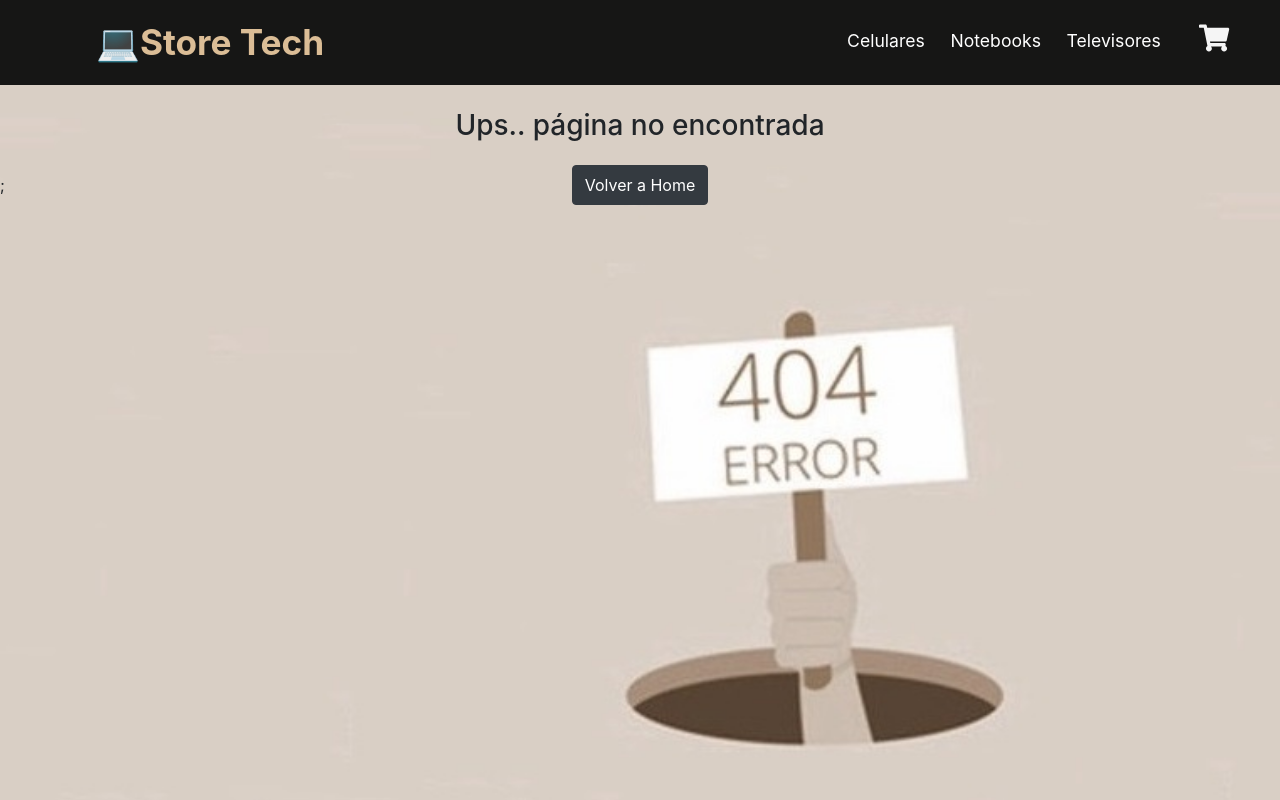
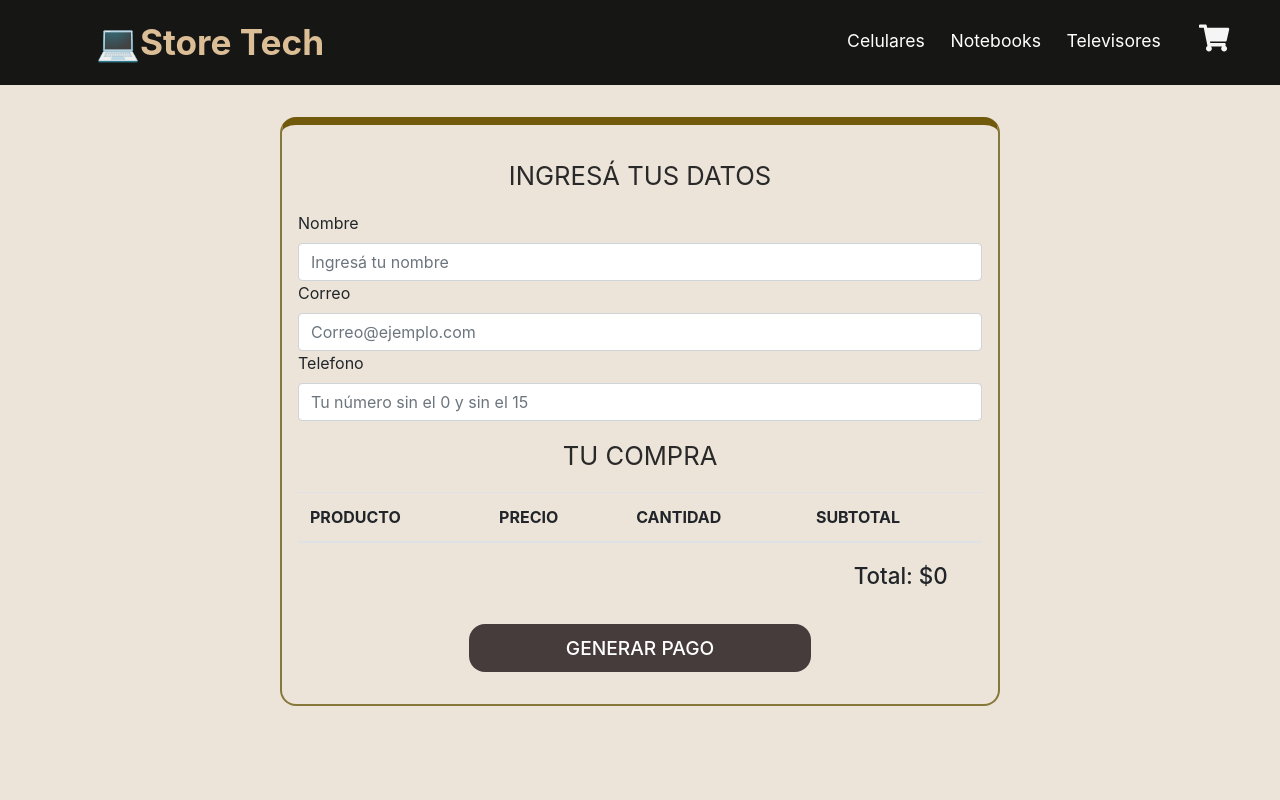
Before and after one commit to oliveravictor/store-tech, a React (Create React App) app: page /checkout in a window 1280 px wide. Shown: the top 800 px of the page. Built offline with nearby package versions, Linux system fonts and the light colour scheme.

Commit message:
checkout created

```diff
--- a/src/App.js
+++ b/src/App.js
@@ -6,6 +6,7 @@ import { BrowserRouter as Router, Route, Switch } from "react-router-dom";
 import ErrorPage from "./Components/ErrorPage/ErrorPage";
 import Cart from "./Components/Cart/Cart";
 import { CartProvider } from "./Context/CartContex";
+import Checkout from "./Components/Checkout/Checkout";
 
 function App() {
   return (
@@ -17,6 +18,7 @@ function App() {
           <Route path="/category/:categoryId" component={ItemListContainer} />
           <Route exact path="/cart" component={Cart} />
           <Route exact path="/" component={ItemListContainer} />
+          <Route exact path="/checkout" component={Checkout} />
           <Route path="*" component={ErrorPage} />
         </Switch>
         <Footer />
--- a/src/Components/Cart/Cart.js
+++ b/src/Components/Cart/Cart.js
@@ -73,7 +73,7 @@ const Cart = () => {
           >
             Vaciar Carrito
           </Button>
-          <Link to="/">
+          <Link to="/checkout">
             <Button className={"ml-2 mt-3 mb-5"} variant={"dark"}>
               Terminar compra
             </Button>
--- /dev/null
+++ b/src/Components/Checkout/Checkout.css
@@ -0,0 +1,63 @@
+.checkout {
+  border: 2px solid rgb(134, 120, 59);
+  border-top: 8px solid rgb(114, 90, 13);
+  border-radius: 1rem;
+  margin: 2rem auto;
+  max-width: 45rem;
+  padding: 1rem;
+}
+
+.checkout__title {
+  color: rgb(42, 41, 41);
+  font-size: 1.6rem;
+  margin: 1rem 0;
+  text-align: center;
+  text-transform: uppercase;
+}
+
+.checkout__total {
+  display: flex;
+  font-size: 1.4rem;
+  font-weight: 500;
+  justify-content: flex-end;
+  width: 95%;
+}
+
+.checkout__button {
+  background: rgb(71, 60, 60);
+  border-radius: 1rem;
+  height: 3rem;
+  font-size: 1.2rem;
+  font-weight: 500;
+  text-transform: uppercase;
+  width: 50%;
+  border: none;
+  margin: 1rem 0;
+}
+
+.checkout__button:hover {
+  border: none;
+  background: rgb(46, 41, 41);
+}
+
+.checkout__th {
+  font-weight: normal;
+  color: black;
+}
+
+@media screen and (max-width: 576px) {
+  .checkout__button {
+    font-size: 1rem;
+  }
+
+  .checkout__total {
+    display: flex;
+    justify-content: center;
+  }
+
+  .checkout__th {
+    font-size: 0.8rem;
+    line-height: 1rem;
+    align-items: center;
+  }
+}
--- /dev/null
+++ b/src/Components/Checkout/Checkout.js
@@ -0,0 +1,68 @@
+import "./Checkout.css";
+import { useContext } from "react";
+import { CartContext } from "../../Context/CartContex";
+import { Form, Button, Table } from "react-bootstrap";
+import { Link } from "react-router-dom";
+
+const Checkout = () => {
+  const cartItems = useContext(CartContext);
+
+  return (
+    <div style={{ minHeight: "100vh" }}>
+      <div className="checkout">
+        <p className="checkout__title">Ingresá tus datos</p>
+        <Form>
+          <Form.Group className="mb-3" controlId="formBasicEmail">
+            <Form.Label>Nombre</Form.Label>
+            <Form.Control
+              type="text"
+              placeholder="Ingresá tu nombre"
+              required="required"
+            />
+            <Form.Label>Correo</Form.Label>
+            <Form.Control
+              type="email"
+              placeholder="Correo@ejemplo.com"
+              required="required"
+            />
+            <Form.Label>Telefono</Form.Label>
+            <Form.Control
+              type="number"
+              placeholder="Tu número sin el 0 y sin el 15"
+              required="required"
+            />
+          </Form.Group>
+        </Form>
+        <p className="checkout__title">Tu Compra</p>
+        <Table>
+          <thead>
+            <tr>
+              <th>PRODUCTO</th>
+              <th>PRECIO</th>
+              <th>CANTIDAD</th>
+              <th>SUBTOTAL</th>
+            </tr>
+          </thead>
+          {cartItems.cart.map(({ item, quantity }) => {
+            return (
+              <thead key={item.id}>
+                <tr>
+                  <th className={"checkout__th"}>{item.title}</th>
+                  <th className={"checkout__th"}>${item.price}</th>
+                  <th className={"checkout__th"}>{quantity}</th>
+                  <th className={"checkout__th"}>${quantity * item.price}</th>
+                </tr>
+              </thead>
+            );
+          })}
+        </Table>
+        <p className={"checkout__total"}>Total: ${cartItems.total}</p>
+        <Link to="/orders" className={"d-flex justify-content-center"}>
+          <Button className={"checkout__button"}>Generar pago</Button>
+        </Link>
+      </div>
+    </div>
+  );
+};
+
+export default Checkout;
--- a/src/Components/ErrorPage/ErrorPage.css
+++ b/src/Components/ErrorPage/ErrorPage.css
@@ -6,15 +6,25 @@
 }
 
 .error__title {
+  font-size: 2rem;
   text-align: center;
   line-height: 5rem;
 }
 
-.error__button {
-  height: 2.5rem;
+.error__btn-container {
   display: flex;
   justify-content: center;
   margin-top: -2rem;
+}
+
+.error__button {
+  border-radius: 2rem;
+  color: whitesmoke;
+  font-size: 1rem;
+  height: 3rem;
+  letter-spacing: 0.1rem;
+  text-transform: uppercase;
+  width: 12rem;
 }
 
 @media screen and (max-width: 576px) {
--- a/src/Components/ErrorPage/ErrorPage.js
+++ b/src/Components/ErrorPage/ErrorPage.js
@@ -6,8 +6,10 @@ const ErrorPage = () => {
   return (
     <div className={"error__container"}>
       <h3 className="error__title">Ups.. página no encontrada</h3>;
-      <Link to="/" className={"error__button"}>
-        <Button variant="dark">Volver a Home</Button>
+      <Link to="/" className={"error__btn-container"}>
+        <Button className={"error__button"} variant={"dark"}>
+          Volver a Home
+        </Button>
       </Link>
     </div>
   );
--- a/src/Context/CartContex.js
+++ b/src/Context/CartContex.js
@@ -1,10 +1,11 @@
 import { createContext } from "react";
-import { useState } from "react";
+import { useState, useEffect } from "react";
 
 export const CartContext = createContext();
 
 export const CartProvider = ({ defaultValue = [], children }) => {
   const [cart, setCart] = useState(defaultValue);
+  const [total, setTotal] = useState(0);
 
   const addItem = (item, quantity) => {
     setCart([...cart, { item, quantity }]);
@@ -19,19 +20,16 @@ export const CartProvider = ({ defaultValue = [], children }) => {
     setCart([]);
   };
 
-  const isInCart = (id) => {
-    const itemProd = cart.find((item) => item.id === id);
-    if (itemProd) {
-      return true;
-    } else {
-      return false;
+  useEffect(() => {
+    let priceTotal = 0;
+    for (let i = 0; i < cart.length; i++) {
+      priceTotal += cart[i].item.price * cart[i].quantity;
     }
-  };
+    setTotal(priceTotal);
+  }, [cart]);
 
   return (
-    <CartContext.Provider
-      value={{ cart, addItem, removeItem, clear, isInCart }}
-    >
+    <CartContext.Provider value={{ cart, addItem, removeItem, clear, total }}>
       {children}
     </CartContext.Provider>
   );
```
